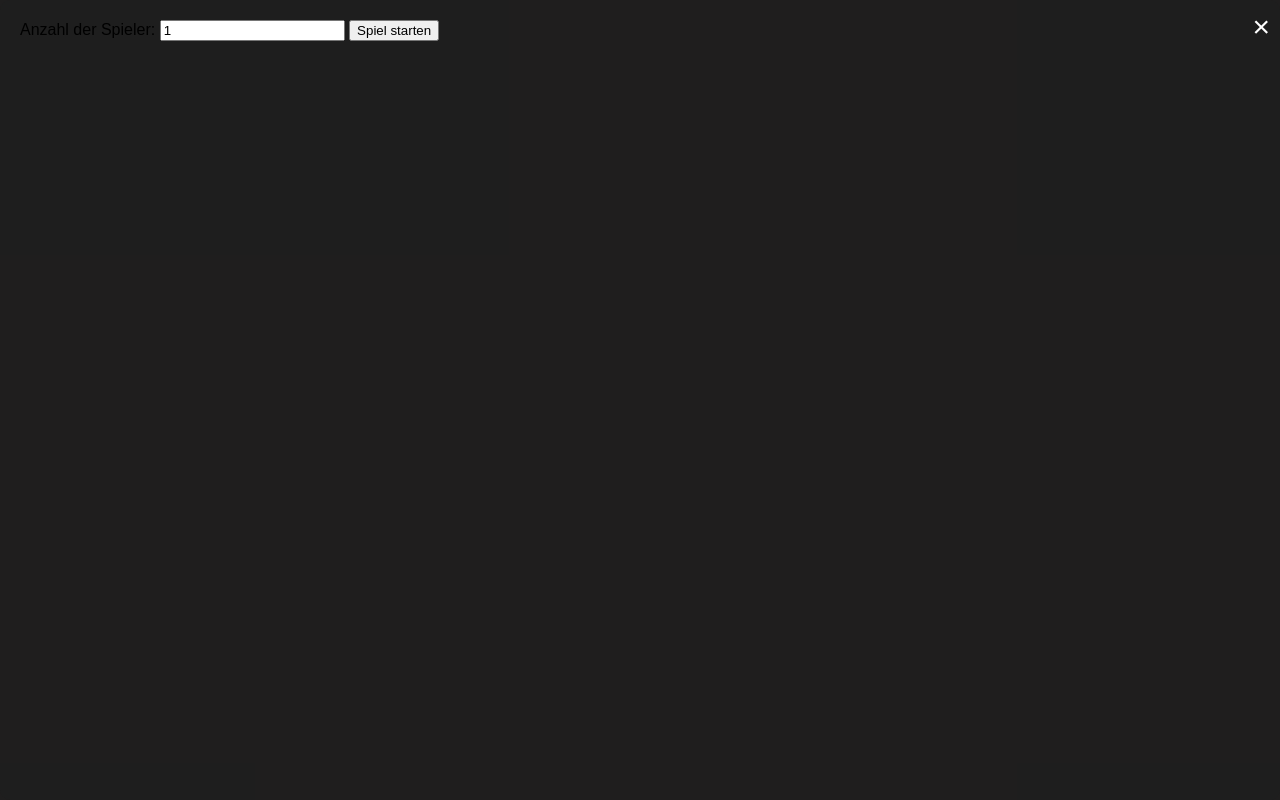
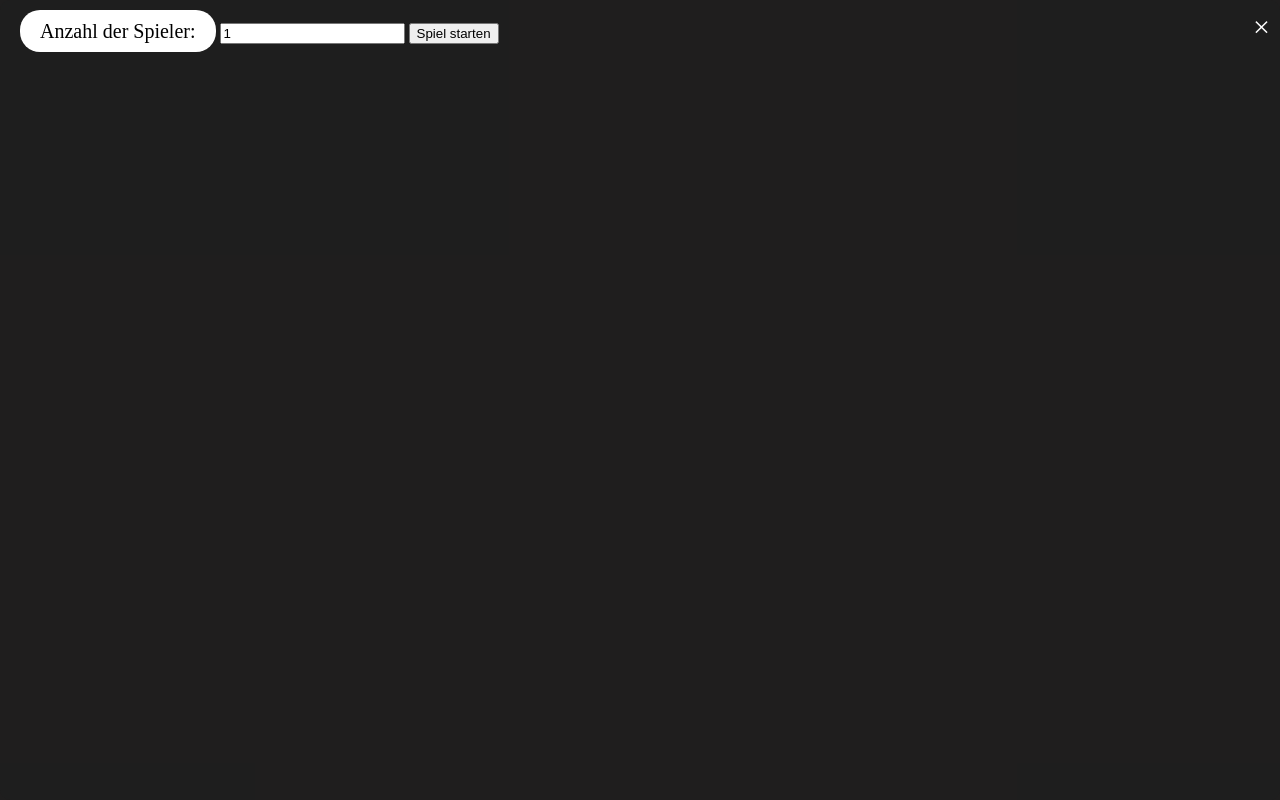
Before and after one commit to Bodensteiner23/LearnToCode, a plain HTML site: page docs/Lu/frantic.html in a window 1280 px wide. Both pictures are taken after a click on the button "Spiel starten". Shown: the top 800 px of the page. Drawn offline with Linux system fonts and the light colour scheme.

Commit message:
created new franticFile. Did some styling.

```diff
--- a/docs/Lu/frantic.html
+++ b/docs/Lu/frantic.html
@@ -3,6 +3,7 @@
 <html lang="en">
 
 <!------------------- Head------------------------->
+
 <head>
   <meta charset="UTF-8">
   <meta name="viewport" content="width=device-width, initial-scale=1.0">
@@ -11,17 +12,18 @@
   <!------------------- Styles------------------------->
   <style>
     /* Settings for the whole Body */
-    body{
+    body {
       background-color: hsla(0, 2%, 12%, 1);
     }
+
     /* Settings for all Dif Container */
-    div{
+    div {
       min-height: 100px;
       margin-bottom: 100px;
     }
 
     /* Settings for the Button */
-     #startFranticBtn {
+    #openFranticOverlayBtn {
       /* Center the button */
       display: block;
       margin-left: auto;
@@ -30,8 +32,10 @@
       border-radius: 20px;
 
       /* Make the button bigger */
-      font-size: 20px; /* Adjust as needed */
-      padding: 10px 20px; /* Adjust as needed */
+      font-size: 20px;
+      /* Adjust as needed */
+      padding: 10px 20px;
+      /* Adjust as needed */
     }
 
     #chooseAnotherGameBtn {
@@ -39,23 +43,41 @@
       display: block;
       margin-left: auto;
       margin-right: auto;
-      margin-top: 100px;
+      margin-top: 1000px;
       border-radius: 20px;
 
       /* Make the button bigger */
-      font-size: 20px; /* Adjust as needed */
-      padding: 10px 20px; /* Adjust as needed */
+      font-size: 20px;
+      /* Adjust as needed */
+      padding: 10px 20px;
+      /* Adjust as needed */
+    }
+
+    #playerCountLabel {
+      /* Center the button */
+      margin-left: auto;
+      margin-right: auto;
+      margin-top: 100px;
+      border-radius: 20px;
+      background-color: white;
+
+      /* Make the button bigger */
+      font-size: 20px;
+      /* Adjust as needed */
+      padding: 10px 20px;
+      /* Adjust as needed */
     }
   </style>
   <link rel="stylesheet" href="styles.css">
 </head>
 
 <!------------------- Body------------------------->
+
 <body>
 
   <!------------------- Buttons ------------------------->
   <div>
-    <button id="startFranticBtn">Spiel starten</button>
+    <button id="openFranticOverlayBtn">Spiel starten</button>
   </div>
 
   <div>
@@ -67,10 +89,12 @@
     <div class="frantic-content">
       <span class="close-btn" onclick="closeFrantic()">&times;</span>
 
-      <label for="playerCount">Anzahl der Spieler:</label>
+      <label for="playerCount" id="playerCountLabel">Anzahl der Spieler:</label>
       <input type="number" id="playerCount" min="1" value="1">
       <button onclick="createTable()">Spiel starten</button>
+    </div>
 
+  </div>
   <!-- Tabelle -->
   <table id="scoreTable">
     <thead>
@@ -87,7 +111,6 @@
   </table>
 
   </div>
-  </div>
 
 
 
--- /dev/null
+++ b/docs/Lu/franticGame.html
@@ -0,0 +1,22 @@
+<!DOCTYPE html>
+<html lang="en">
+
+<head>
+    <meta charset="UTF-8">
+    <meta name="viewport" content="width=device-width, initial-scale=1.0">
+    <title>Document</title>
+</head>
+
+
+
+<body>
+
+
+
+
+
+    <!------------------- Script File --------------------->
+    <script src="script.js"></script>
+</body>
+
+</html>
--- a/docs/Lu/script.js
+++ b/docs/Lu/script.js
@@ -6,7 +6,7 @@ function closeFrantic() {
   document.getElementById("frantic").style.display = "none";
 }
 
-document.getElementById("startFranticBtn").addEventListener("click", startFrantic);
+document.getElementById("openFranticOverlayBtn").addEventListener("click", startFrantic);
 
 function createTable() {
 
@@ -110,6 +110,10 @@ function openFranticSubpage() {
   window.location.href = 'frantic.html';
 }
 
+function openFranticGamepage() {
+  window.location.href = 'franticGame.html';
+}
+
 function openHomepage() {
   window.location.href = 'index.html';
 }
--- a/docs/Lu/styles.css
+++ b/docs/Lu/styles.css
@@ -9,6 +9,7 @@
   background-color: hsla(0, 2%, 12%, 1);
   overflow-y: auto; /* Füge die overflow-y Eigenschaft hinzu, um das Scrollen zu ermöglichen */
 }
+*/
 
 body {
   margin: 0;
@@ -16,6 +17,7 @@ body {
 }
 
 /* Overlay Content */
+
 .frantic-content {
   position: absolute;
   top: 0;
```
Also changed, not shown: docs/Lu/index.html (+9 -7 lines), docs/Lu/package.json (deleted, +0 -10 lines). Lines whose indentation alone changed are shown as unchanged.
